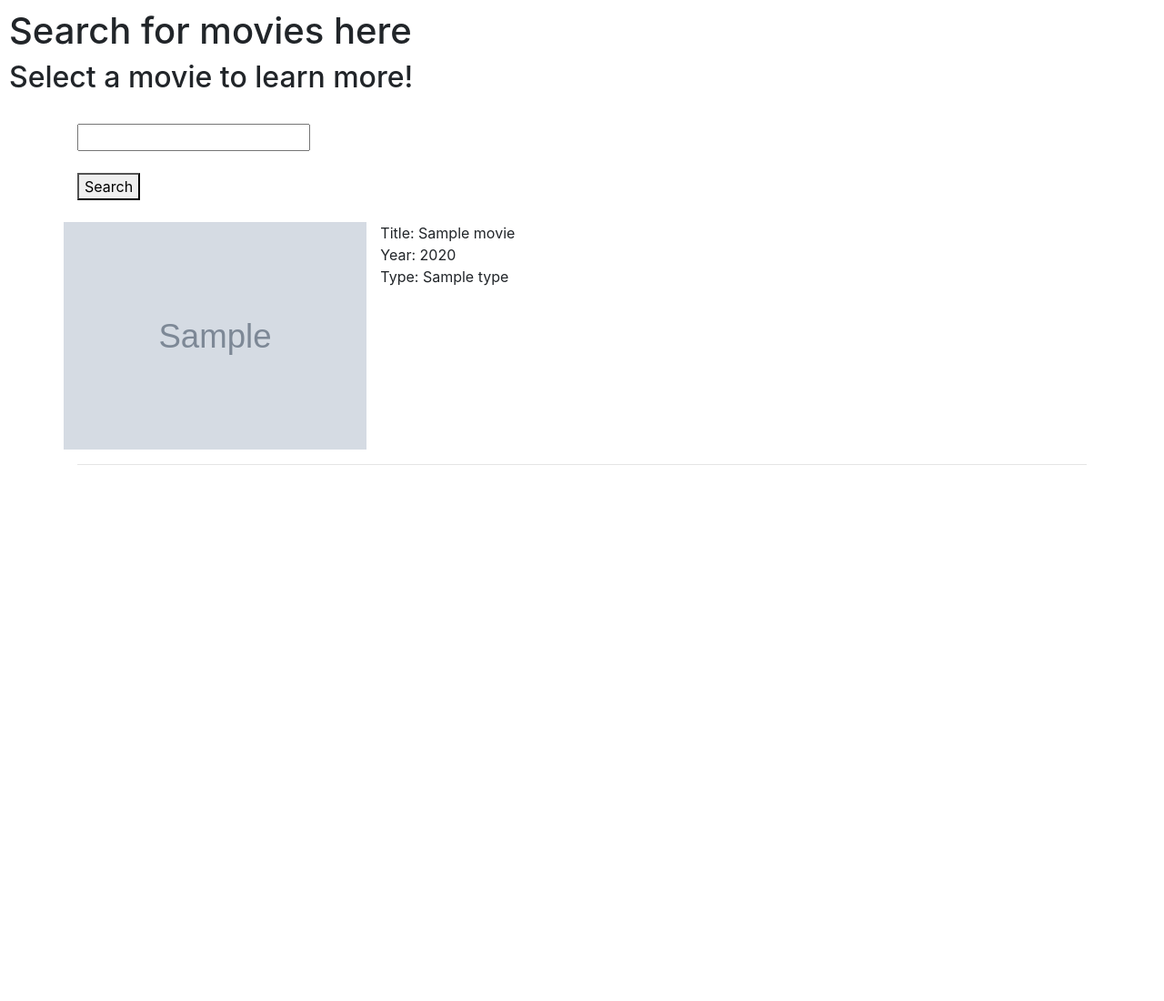
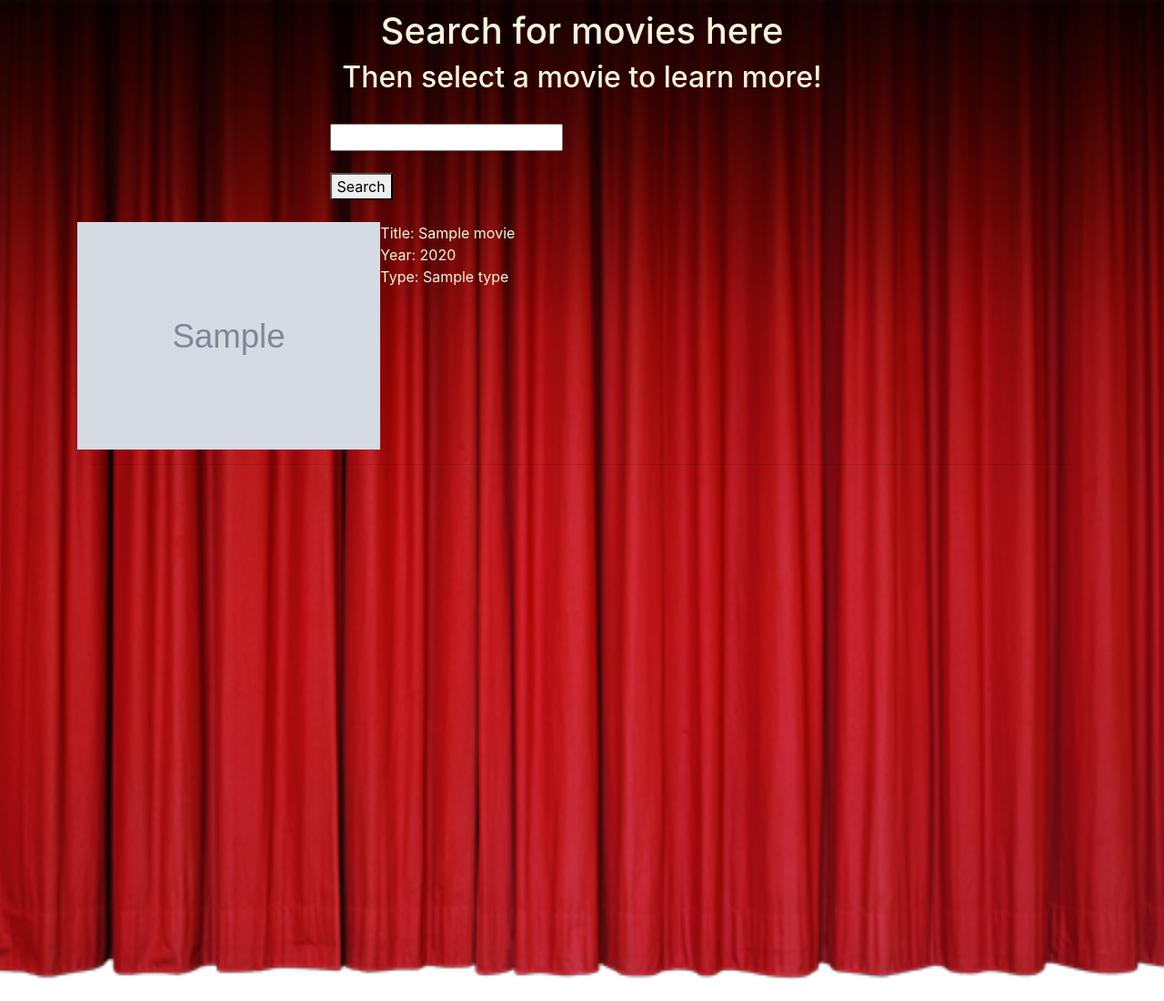
Before and after one commit to ae-ramirez/205-final-project, a Flask app: template templates/search.html in a window 1280 px wide. Shown: the whole page at 91% size. Before the commit the page ends 511 px from the top, so only its background shows below. Run offline with Flask 2, Linux system fonts and the light colour scheme; the template is opened without the code that fills it: most values are stand-ins (such as "Sample title", 1, 10 or a date in 2020); grey boxes marked "Sample" are stand-in pictures; some libraries are stand-ins or nearby versions.

Commit message:
CSS sorta done not great
Couldn't get the plot to display but it'll probably get us a passing grade

```diff
--- a/app.py
+++ b/app.py
@@ -40,6 +40,8 @@ def movie_info(imdbID):
     url2= IMDB_API_URL + 'Ratings/' + IMDB_API_KEY + '/' + imdbID
     data2=fetch_data(url2)
     print(data2)
+    # params = {'apikey': OMDB_API_KEY, 'i':imdbID}
+    # data3 = fetch_data(OMDB_API_URL, params)
 
     return render_template('movie.html', movie_info={"t":data, "r":data2})
 
--- a/static/Styles/style.css
+++ b/static/Styles/style.css
@@ -1,7 +1,14 @@
 body{
 	text-align: center;
+	display:block;
 	padding: 10px;
-	font-size: 20px;
+	background-image: url("/static/Images/curtains.png");
+	background-repeat: no-repeat;
+	background-color: red;
+	height:1100px;
+	background-size: cover;
+	background-position: center;
+
 }
 
 
@@ -16,5 +23,50 @@ nav{
 }
 
 h1{
-  font-size: 60px;
+  font-size: 80px;
+  text-align: center;
+  color:beige;
 }
+h2{
+	text-align: center;
+	color:beige;
+}
+h3{
+	text-align: center;
+	color:beige;
+}
+
+.title{
+	display: block;
+	margin-left: auto;
+	margin-right: auto;
+	width: 65%;
+}
+
+/* .search{
+	/* margin-left: auto;
+	margin-right: auto;
+	margin: 5%;} */
+
+form {
+	margin-left: 25%;
+    margin-right:25%;
+    width: 50%;
+}
+
+
+.info{
+	text-align: center;
+	color:beige;
+}
+
+.list{
+	color:beige;
+}
+
+.container{
+	display: block;
+	margin-left: auto;
+	margin-right: auto;
+	width: 65%;
+}
--- a/templates/search.html
+++ b/templates/search.html
@@ -10,10 +10,10 @@
   </head>
 <body>
       <h1>Search for movies here</h1>
-      <h2>Select a movie to learn more!</h2>
+      <h2>Then select a movie to learn more!</h2>
     <br>
     <div class="container">
-      <form method="post" id="form" action="/search">
+      <form method="post" id="form" class="search" action="/search">
         <input type="text" name="query"/>
         <br><br>
         <button>Search</button>
@@ -21,30 +21,34 @@
       <br>
 
       <!-- search results -->
+      <div class="container">
       {% if results %}
       {% for movie in results %}
       <div class="row">
         <a href="{{ url_for('movie_info', imdbID=movie['imdbID']) }}">
           <img src="{{ movie['Poster'] }}" height="250"><br>
         </a>
-        <div class="col-sm-2">
+        <div class="col-sm-2, list">
           Title: {{ movie['Title'] }} <br>
           Year: {{ movie['Year'] }} <br>
           Type: {{ movie['Type'] }} <br>
-          <div id="{{movie['imdbID']}}">
+          <div id="ratings">
             <script>
-              updateRatngs();
-async function updateRatings()
-{
+              await fun();
+              async function fun(){
+                alert("working");
                 let url = "https://imdb-api.com/en/API/Ratings/k_peu1q0jh/{{movie['imdbID']}}";
-    console.log("{{movie['imdb']}}");
-    let myDiv = document.getElementById(id);
+                //console.log("{{movie['imdb']}}");
+                let myDiv = document.getElementById("#ratings");
                 let data = await fetchData(url);
-    myDiv.innerHTML =
-    `<b>imDb: </b>${data['imDb']} <br>
-    <b>Rotten Tomatoes: </b>${data['rottenTomatoes']} <br>
-    <b> Meta Critic:</b> ${data['metacritic']} <br>`;
-    console.log("successful");
+                //alert(data);
+                //salert("not");
+                // myDiv.innerHTML =
+                // `<b>imDb: </b>${data['imDb']} <br>
+                // <b>Rotten Tomatoes: </b>${data['rottenTomatoes']} <br>
+                // <b> Meta Critic:</b> ${data['metacritic']} <br>`;
+                myDiv.innerHTML = "working";
+
               }
 
               async function fetchData(url){
@@ -60,10 +64,11 @@ async function fetchData(url){
       <hr>
       {% endfor %}
       {% endif %}
+    </div>
       <!-- search results -->
 
     </div>
-
+    <script src="/static/Scripts/script.js"></script>
 </body>
 
 </html>
```
Also changed, not shown: templates/index.html (+8 -6 lines), templates/movie.html (+12 -9 lines), static/Images/curtains.png (added), static/Images/filmalley.png (added). Lines whose indentation alone changed are shown as unchanged.
